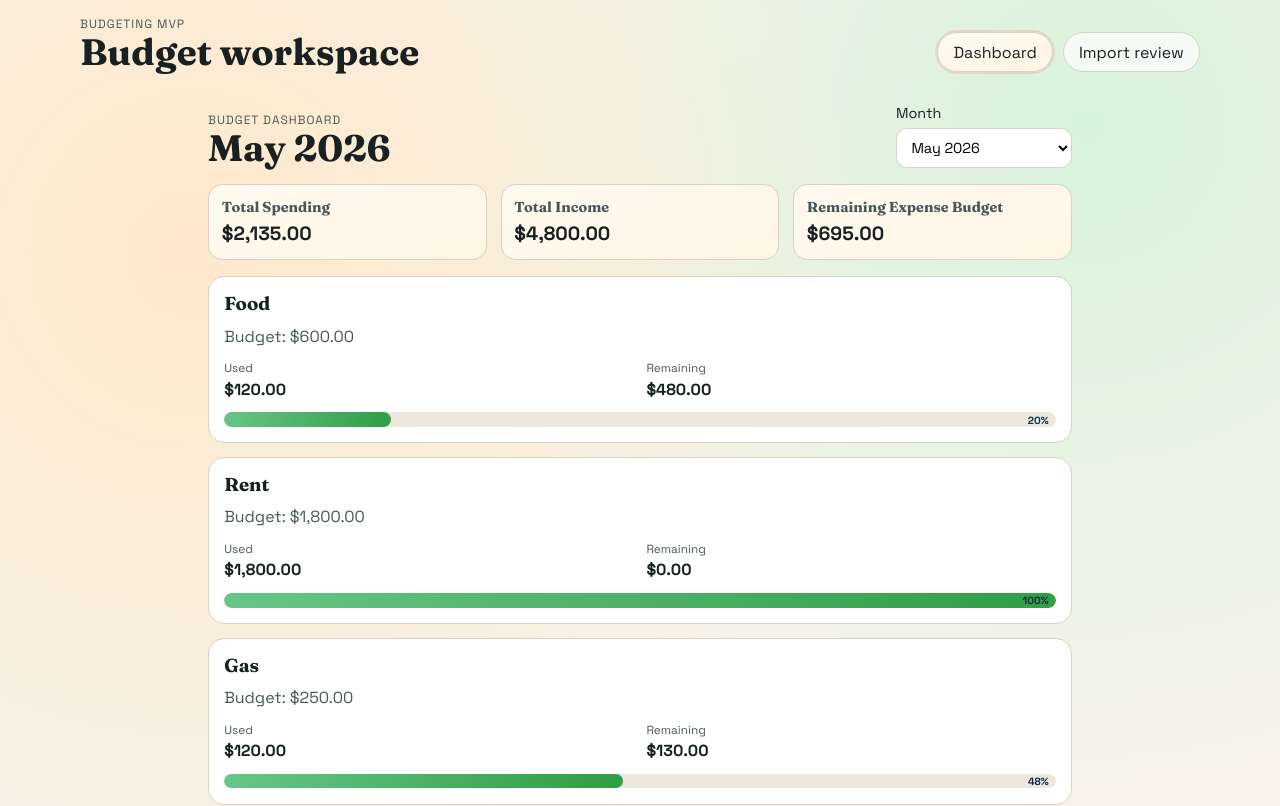
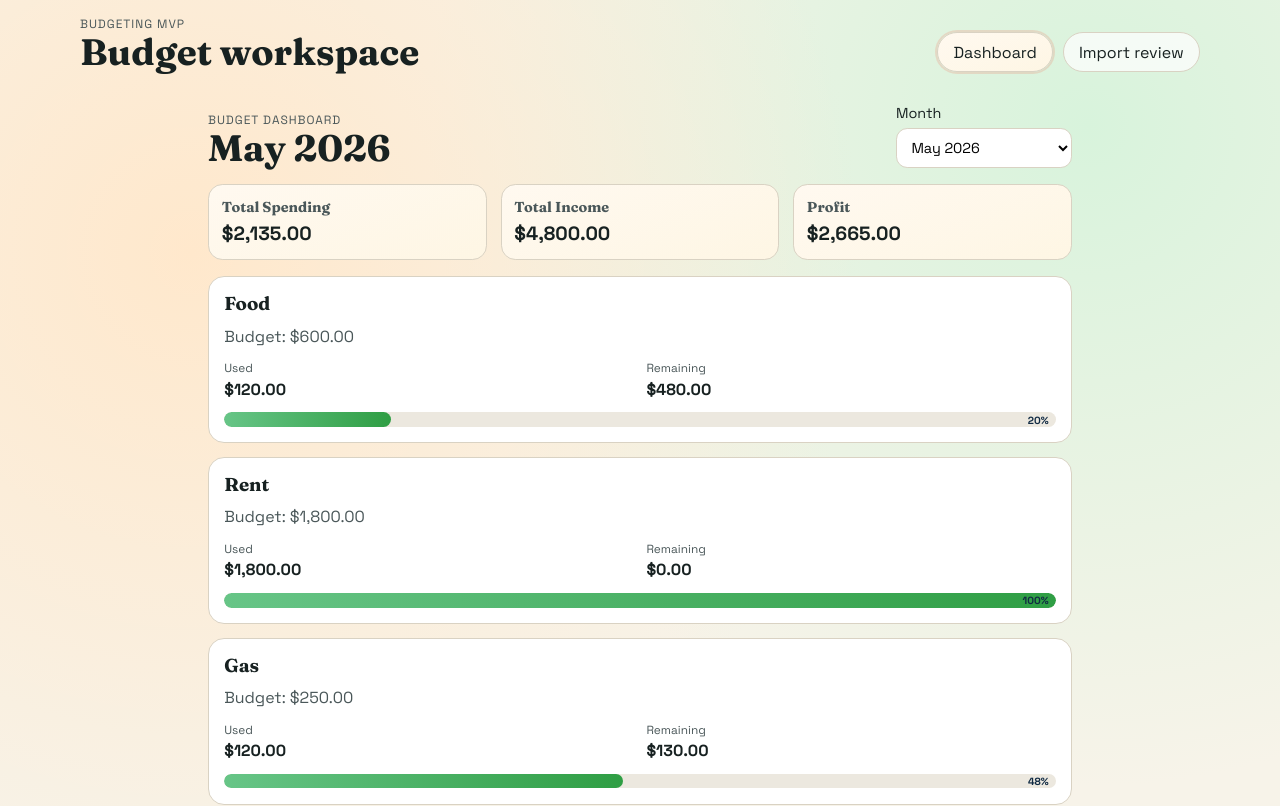
Before and after one commit to chrallard/budget-tool, a React (Vite) app: page / in a window 1280 px wide. Shown: the top 806 px of the page. Built offline with nearby package versions, Linux system fonts and the light colour scheme.

Commit message:
Repurpose widget

```diff
--- a/src/api/client.ts
+++ b/src/api/client.ts
@@ -103,6 +103,7 @@ export type DashboardIncomeRow = {
 
 export type GetDashboardResponse = {
   month: string;
+  availableMonths?: string[];
   expenseRows?: DashboardExpenseRow[];
   incomeRows?: DashboardIncomeRow[];
   expenses?: DashboardExpenseRow[];
--- a/src/features/dashboard/DashboardPage.tsx
+++ b/src/features/dashboard/DashboardPage.tsx
@@ -64,6 +64,10 @@ export function DashboardPage({ dataSource }: Readonly<DashboardPageProps>) {
   const months = useMemo(() => {
     if (!dashboardData) {
       return [selectedMonth];
+    }
+
+    if (dashboardData.availableMonths && dashboardData.availableMonths.length > 0) {
+      return dashboardData.availableMonths;
     }
 
     return collectAvailableMonths(dashboardData.expenses, dashboardData.income, selectedMonth);
--- a/src/features/dashboard/SummaryCards.tsx
+++ b/src/features/dashboard/SummaryCards.tsx
@@ -17,12 +17,8 @@ export function SummaryCards({ summary }: Readonly<SummaryCardsProps>) {
         <p>{formatCurrency(summary.totalIncome)}</p>
       </article>
       <article className="summary-card">
-        <h2>Remaining Expense Budget</h2>
-        <p>
-          {summary.totalRemainingExpenseBudget === undefined
-            ? "No expense targets"
-            : formatCurrency(summary.totalRemainingExpenseBudget)}
-        </p>
+        <h2>Profit</h2>
+        <p>{formatCurrency(summary.profit)}</p>
       </article>
     </section>
   );
--- a/src/features/dashboard/dashboardCalculations.ts
+++ b/src/features/dashboard/dashboardCalculations.ts
@@ -82,17 +82,13 @@ export function calculateDashboardSummary(
 ): DashboardSummary {
   const totalSpending = filterExpensesByMonth(expenses, month).reduce((sum, row) => sum + row.amount, 0);
   const totalIncome = filterIncomeByMonth(income, month).reduce((sum, row) => sum + row.amount, 0);
-
-  const hasAnyTargets = cards.some((card) => card.budgetTarget !== undefined);
-  const totalRemainingExpenseBudget = hasAnyTargets
-    ? cards.reduce((sum, card) => sum + (card.remaining ?? 0), 0)
-    : undefined;
+  const profit = totalIncome - totalSpending;
 
   return {
     month,
     totalSpending,
     totalIncome,
-    totalRemainingExpenseBudget,
+    profit,
   };
 }
 
--- a/src/features/dashboard/dashboardDataSource.ts
+++ b/src/features/dashboard/dashboardDataSource.ts
@@ -4,6 +4,7 @@ import {
   type GetConfigResponse,
   type GetDashboardResponse,
 } from "../../api/client";
+import { collectAvailableMonths } from "./dashboardCalculations";
 import { mockDashboardData } from "./mockDashboardData";
 import type { BudgetTarget, DashboardData } from "./types";
 
@@ -29,12 +30,19 @@ function toBudgetTargets(targets: ApiBudgetTarget[]): BudgetTarget[] {
 }
 
 function normalizeDashboardData(config: GetConfigResponse, dashboard: GetDashboardResponse): DashboardData {
+  const expenses = dashboard.expenseRows ?? dashboard.expenses ?? [];
+  const income = dashboard.incomeRows ?? dashboard.income ?? [];
+
   return {
     month: dashboard.month,
+    availableMonths:
+      dashboard.availableMonths && dashboard.availableMonths.length > 0
+        ? dashboard.availableMonths
+        : collectAvailableMonths(expenses, income, dashboard.month),
     expenseCategories: config.expenseCategories,
     budgetTargets: toBudgetTargets(config.budgetTargets.length ? config.budgetTargets : dashboard.budgetTargets),
-    expenses: dashboard.expenseRows ?? dashboard.expenses ?? [],
-    income: dashboard.incomeRows ?? dashboard.income ?? [],
+    expenses,
+    income,
   };
 }
 
--- a/src/features/dashboard/types.ts
+++ b/src/features/dashboard/types.ts
@@ -22,6 +22,7 @@ export type IncomeRow = {
 
 export type DashboardData = {
   month: string;
+  availableMonths?: string[];
   expenseCategories: string[];
   budgetTargets: BudgetTarget[];
   expenses: ExpenseRow[];
@@ -41,5 +42,5 @@ export type DashboardSummary = {
   month: string;
   totalSpending: number;
   totalIncome: number;
-  totalRemainingExpenseBudget?: number;
+  profit: number;
 };
```
Also changed, not shown: 3 other files (tests, documents, lock files or other folders).
